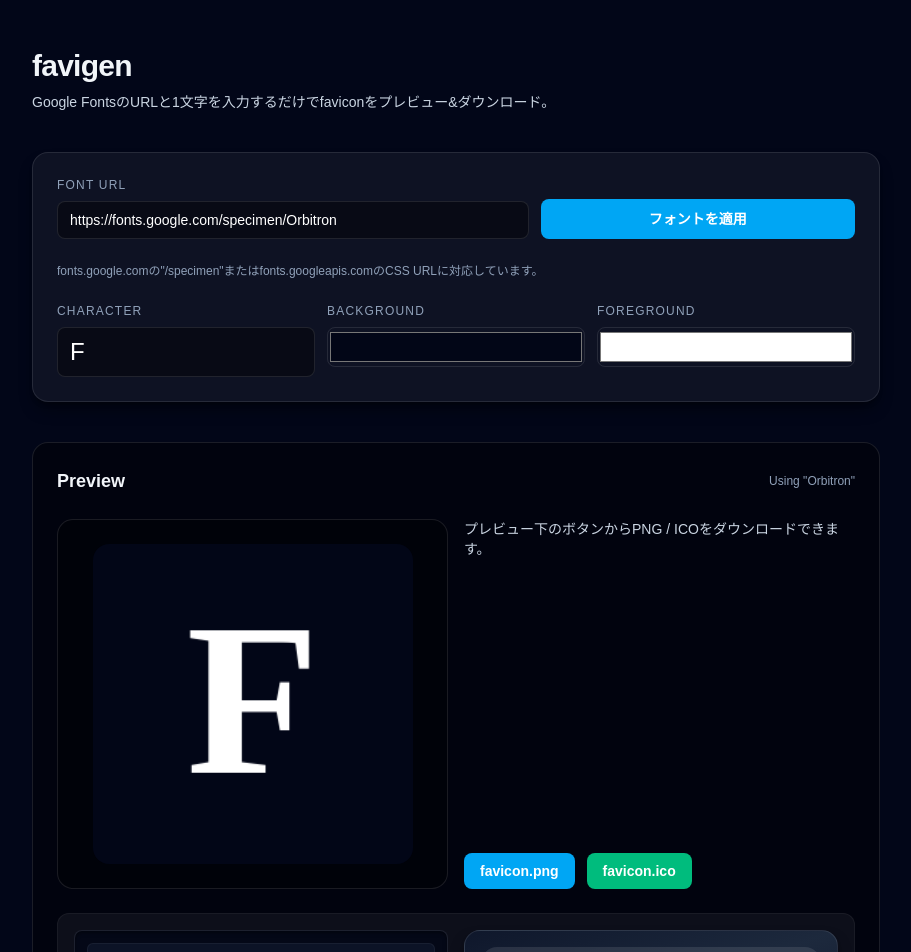
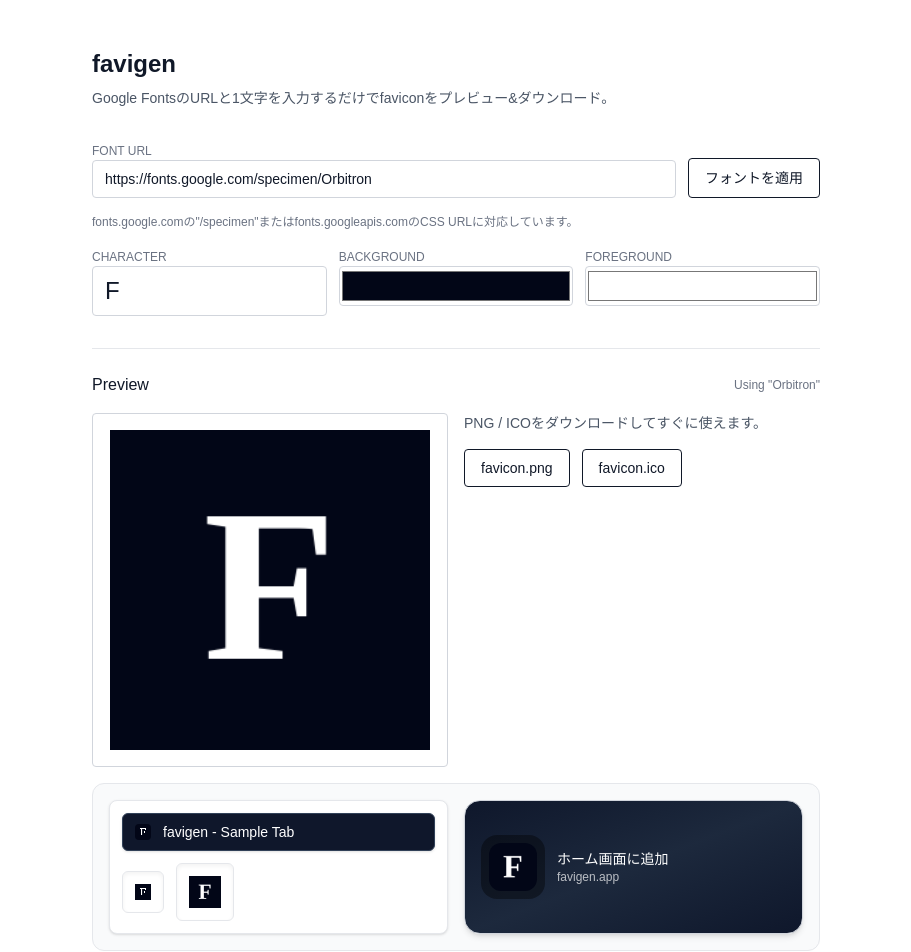
Before and after one commit to nasjp/faviyolo, a Next.js app: page / in a window 1280 px wide. Shown: the top 952 px of the page, without its empty margins (184-1095 px from the left). Built offline with nearby package versions, Linux system fonts and the light colour scheme.

Commit message:
UI改善とデザイン変更
- UIデザインを刷新し、よりモダンで直感的な操作性を確保しました。
- 全体的な視認性を向上させ、ユーザーエクスペリエンスを改善しました。

```diff
--- a/src/app/page.tsx
+++ b/src/app/page.tsx
@@ -273,24 +273,21 @@ export default function Home() {
   }, []);
 
   return (
-    <div className="min-h-screen bg-slate-950 text-slate-100">
-      <main className="mx-auto flex w-full max-w-4xl flex-col gap-10 px-6 pb-16 pt-12">
-        <header className="flex flex-col gap-2">
-          <h1 className="text-3xl font-bold tracking-tight">favigen</h1>
-          <p className="text-sm text-slate-300">
+    <div className="min-h-screen bg-white text-gray-900">
+      <main className="mx-auto flex w-full max-w-3xl flex-col gap-8 px-5 py-12">
+        <header className="space-y-2">
+          <h1 className="text-2xl font-semibold">favigen</h1>
+          <p className="text-sm text-gray-600">
             Google
             FontsのURLと1文字を入力するだけでfaviconをプレビュー&ダウンロード。
           </p>
         </header>
-
-        <section className="grid gap-6 rounded-2xl border border-white/10 bg-white/5 p-6 shadow-lg shadow-black/40">
-          <div className="grid gap-3 sm:grid-cols-[1.2fr_0.8fr] sm:items-end">
-            <label className="flex flex-col gap-2">
-              <span className="text-xs uppercase tracking-widest text-slate-400">
-                Font URL
-              </span>
+        <section className="space-y-4">
+          <div className="grid gap-3 sm:grid-cols-[minmax(0,1fr)_auto] sm:items-end">
+            <label className="space-y-1 text-sm">
+              <span className="text-xs uppercase text-gray-500">Font URL</span>
               <input
-                className="rounded-lg border border-white/10 bg-black/40 px-3 py-2 text-sm text-white outline-none transition hover:border-white/20 focus:border-sky-400"
+                className="w-full rounded border border-gray-300 bg-white px-3 py-2 text-sm focus:border-gray-900 focus:outline-none"
                 placeholder="https://fonts.google.com/specimen/Orbitron"
                 value={fontInput}
                 onChange={(event) => setFontInput(event.target.value)}
@@ -299,46 +296,44 @@ export default function Home() {
             <button
               type="button"
               onClick={handleApplyFont}
-              className="h-10 rounded-lg bg-sky-500 text-sm font-semibold text-white transition hover:bg-sky-400 disabled:cursor-not-allowed disabled:bg-slate-600"
+              className="h-10 rounded border border-gray-900 px-4 text-sm font-medium text-gray-900 transition hover:bg-gray-100 disabled:border-gray-300 disabled:text-gray-400"
               disabled={!derivedConfig}
             >
               フォントを適用
             </button>
           </div>
-          <p className="text-xs text-slate-400">
+          <p className="text-xs text-gray-500">
             fonts.google.comの"/specimen"またはfonts.googleapis.comのCSS
             URLに対応しています。
           </p>
           <div className="grid gap-3 sm:grid-cols-3">
-            <label className="flex flex-col gap-2">
-              <span className="text-xs uppercase tracking-widest text-slate-400">
-                Character
-              </span>
+            <label className="space-y-1 text-sm">
+              <span className="text-xs uppercase text-gray-500">Character</span>
               <input
-                className="rounded-lg border border-white/10 bg-black/40 px-3 py-2 text-2xl text-white outline-none transition hover:border-white/20 focus:border-sky-400"
+                className="w-full rounded border border-gray-300 bg-white px-3 py-2 text-2xl focus:border-gray-900 focus:outline-none"
                 maxLength={4}
                 value={charInput}
                 onChange={(event) => setCharInput(event.target.value)}
               />
             </label>
-            <label className="flex flex-col gap-2">
-              <span className="text-xs uppercase tracking-widest text-slate-400">
+            <label className="space-y-1 text-sm">
+              <span className="text-xs uppercase text-gray-500">
                 Background
               </span>
               <input
                 type="color"
-                className="h-10 w-full rounded-lg border border-white/10 bg-transparent"
+                className="h-10 w-full rounded border border-gray-300 bg-white"
                 value={bgColor}
                 onChange={(event) => setBgColor(event.target.value)}
               />
             </label>
-            <label className="flex flex-col gap-2">
-              <span className="text-xs uppercase tracking-widest text-slate-400">
+            <label className="space-y-1 text-sm">
+              <span className="text-xs uppercase text-gray-500">
                 Foreground
               </span>
               <input
                 type="color"
-                className="h-10 w-full rounded-lg border border-white/10 bg-transparent"
+                className="h-10 w-full rounded border border-gray-300 bg-white"
                 value={fgColor}
                 onChange={(event) => setFgColor(event.target.value)}
               />
@@ -346,11 +341,11 @@ export default function Home() {
           </div>
         </section>
 
-        <section className="flex flex-col gap-6 rounded-2xl border border-white/10 bg-black/40 p-6">
-          <div className="flex items-center justify-between gap-4">
-            <h2 className="text-lg font-semibold">Preview</h2>
-            <span className="text-xs text-slate-400">
-              {fontStatus === "loading" && "フォント読み込み中..."}
+        <section className="space-y-4 border-t border-gray-200 pt-6">
+          <div className="flex items-center justify-between text-xs text-gray-500">
+            <h2 className="text-base font-medium text-gray-900">Preview</h2>
+            <span>
+              {fontStatus === "loading" && "フォント読み込み中"}
               {fontStatus === "ready" &&
                 fontConfig &&
                 `Using "${fontConfig.fontFamily}"`}
@@ -359,30 +354,28 @@ export default function Home() {
             </span>
           </div>
           <div className="grid gap-4 lg:grid-cols-[minmax(0,1fr)_minmax(0,1fr)]">
-            <div className="flex items-center justify-center rounded-2xl border border-white/10 bg-black/30 p-6">
+            <div className="flex items-center justify-center rounded border border-gray-300 p-4">
               <canvas
                 ref={canvasRef}
                 width={CANVAS_SIZE}
                 height={CANVAS_SIZE}
-                className="aspect-square h-auto w-full max-w-xs rounded-2xl shadow-inner shadow-black/60"
+                className="aspect-square h-auto w-full max-w-xs"
               />
             </div>
-            <div className="flex flex-col justify-between gap-4">
-              <p className="text-sm text-slate-300">
-                プレビュー下のボタンからPNG / ICOをダウンロードできます。
-              </p>
+            <div className="space-y-4 text-sm text-gray-600">
+              <p>PNG / ICOをダウンロードしてすぐに使えます。</p>
               <div className="flex flex-wrap gap-3">
                 <button
                   type="button"
                   onClick={handleDownloadPng}
-                  className="rounded-lg bg-sky-500 px-4 py-2 text-sm font-semibold text-white transition hover:bg-sky-400"
+                  className="rounded border border-gray-900 px-4 py-2 text-sm font-medium text-gray-900 hover:bg-gray-100"
                 >
                   favicon.png
                 </button>
                 <button
                   type="button"
                   onClick={handleDownloadIco}
-                  className="rounded-lg bg-emerald-500 px-4 py-2 text-sm font-semibold text-white transition hover:bg-emerald-400"
+                  className="rounded border border-gray-900 px-4 py-2 text-sm font-medium text-gray-900 hover:bg-gray-100"
                 >
                   favicon.ico
                 </button>
@@ -390,10 +383,9 @@ export default function Home() {
             </div>
           </div>
           {previewDataUrl && (
-            <div className="grid gap-4 rounded-xl border border-white/5 bg-white/5 p-4 text-slate-100 lg:grid-cols-2">
-              <div className="rounded-lg border border-white/10 bg-slate-950/70 p-3 shadow-inner shadow-black/40">
-                <div className="flex flex-col gap-3">
-                  <div className="flex items-center gap-3 rounded-md border border-white/5 bg-slate-900/80 px-3 py-2">
+            <div className="grid gap-4 rounded-xl border border-gray-200 bg-gray-50 p-4 text-gray-800 lg:grid-cols-2">
+              <div className="space-y-3 rounded-lg border border-gray-200 bg-white p-3 shadow-sm">
+                <div className="flex items-center gap-3 rounded-md border border-slate-700 bg-slate-900 px-3 py-2 text-white shadow-sm">
                   <Image
                     src={previewDataUrl}
                     alt="16px favicon tab preview"
@@ -403,12 +395,12 @@ export default function Home() {
                     style={{ imageRendering: "pixelated" }}
                     unoptimized
                   />
-                    <span className="text-sm font-medium text-slate-100">
+                  <span className="text-sm font-medium">
                     favigen - Sample Tab
                   </span>
                 </div>
                 <div className="flex items-center gap-3">
-                    <div className="rounded-md border border-white/10 bg-slate-950/80 p-3">
+                  <div className="rounded-md border border-gray-200 bg-white p-3 shadow-inner">
                     <Image
                       src={previewDataUrl}
                       alt="16px favicon standalone"
@@ -419,7 +411,7 @@ export default function Home() {
                       unoptimized
                     />
                   </div>
-                    <div className="rounded-md border border-white/10 bg-slate-950/80 p-3">
+                  <div className="rounded-md border border-gray-200 bg-white p-3 shadow-inner">
                     <Image
                       src={previewDataUrl}
                       alt="32px favicon standalone"
@@ -431,10 +423,8 @@ export default function Home() {
                   </div>
                 </div>
               </div>
-              </div>
-              <div className="rounded-2xl border border-white/10 bg-gradient-to-br from-slate-900 via-slate-800 to-slate-900 p-4 shadow-lg shadow-black/50">
-                <div className="flex items-center gap-3 rounded-2xl bg-white/10 px-4 py-3 backdrop-blur">
-                  <div className="flex h-16 w-16 items-center justify-center rounded-2xl bg-slate-900">
+              <div className="flex items-center gap-3 rounded-2xl border border-gray-300 bg-gradient-to-br from-slate-900 via-slate-800 to-slate-900 px-4 py-4 text-white shadow-md">
+                <div className="flex h-16 w-16 items-center justify-center rounded-2xl bg-black/40">
                   <Image
                     src={previewDataUrl}
                     alt="iPhone share sheet preview"
@@ -444,10 +434,9 @@ export default function Home() {
                     unoptimized
                   />
                 </div>
-                  <div className="flex flex-col text-sm text-slate-100">
-                    <span className="font-semibold">ホーム画面に追加</span>
-                    <span className="text-xs text-slate-300">favigen.app</span>
-                  </div>
+                <div className="text-sm">
+                  <span className="font-medium">ホーム画面に追加</span>
+                  <div className="text-xs text-white/70">favigen.app</div>
                 </div>
               </div>
             </div>
```
Lines whose indentation alone changed are shown as unchanged.
